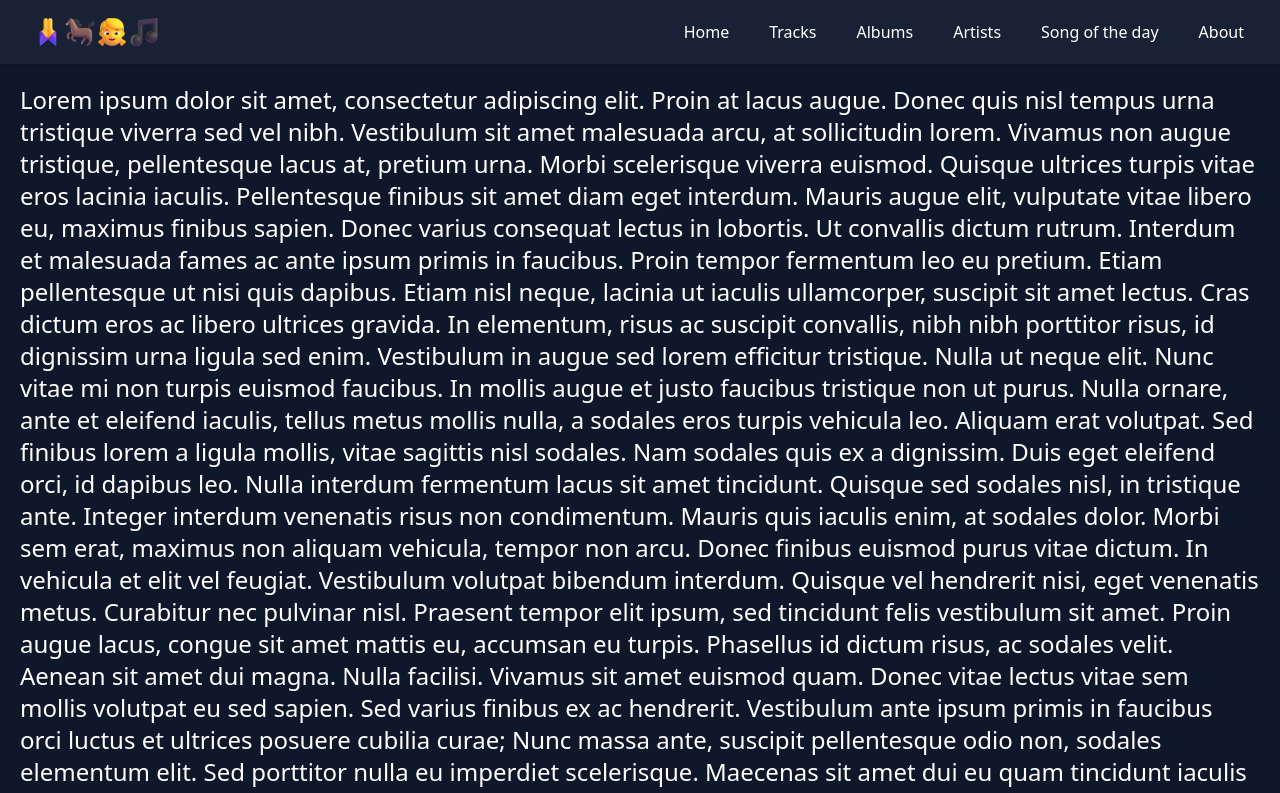
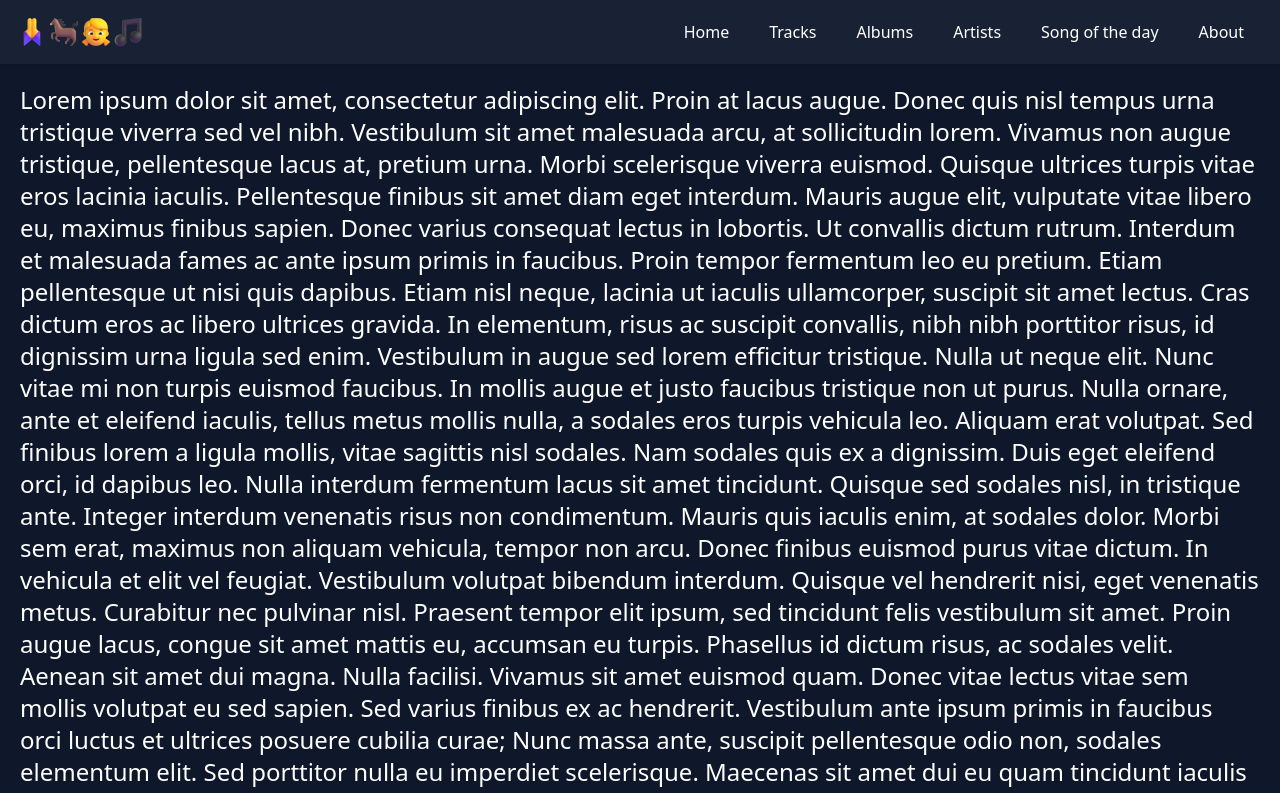
Before and after one commit to ShockTr/chgm, a Next.js app: page / in a window 1280 px wide. Shown: the top 793 px of the page. Built offline with nearby package versions, Linux system fonts and the light colour scheme.

Commit message:
fix navbar logo margin

```diff
--- a/components/navbar.tsx
+++ b/components/navbar.tsx
@@ -7,8 +7,8 @@ export default function Navbar(){
     return(
         <nav className="bg-slate-800/70 z-40 top-0 sticky shadow backdrop-blur flex-none w-full">
             <div className="flex mx-auto justify-between">
-                <Link href="/" className="">
-                    <div className="flex items-center md:ml-4 select-none hover:cursor-pointer hover:brightness-[.80] py-4 px-4 transition-[filter] duration-300" onClick={() => setOpen(false)}>
+                <Link href="/" className="md:ml-4">
+                    <div className="flex items-center select-none hover:cursor-pointer hover:brightness-[.80] py-4 px-4 transition-[filter] duration-300" onClick={() => setOpen(false)}>
                         <Image priority={true} draggable="false" alt="Praying Hands" width="32" height="32" src="/images/el.png"/>
                         <Image priority={true} draggable="false" alt="Horse" width="32" height="32" src="/images/at.png"/>
                         <Image priority={true} draggable="false" alt="Girl" width="32" height="32" src="/images/kız.png"/>
```
